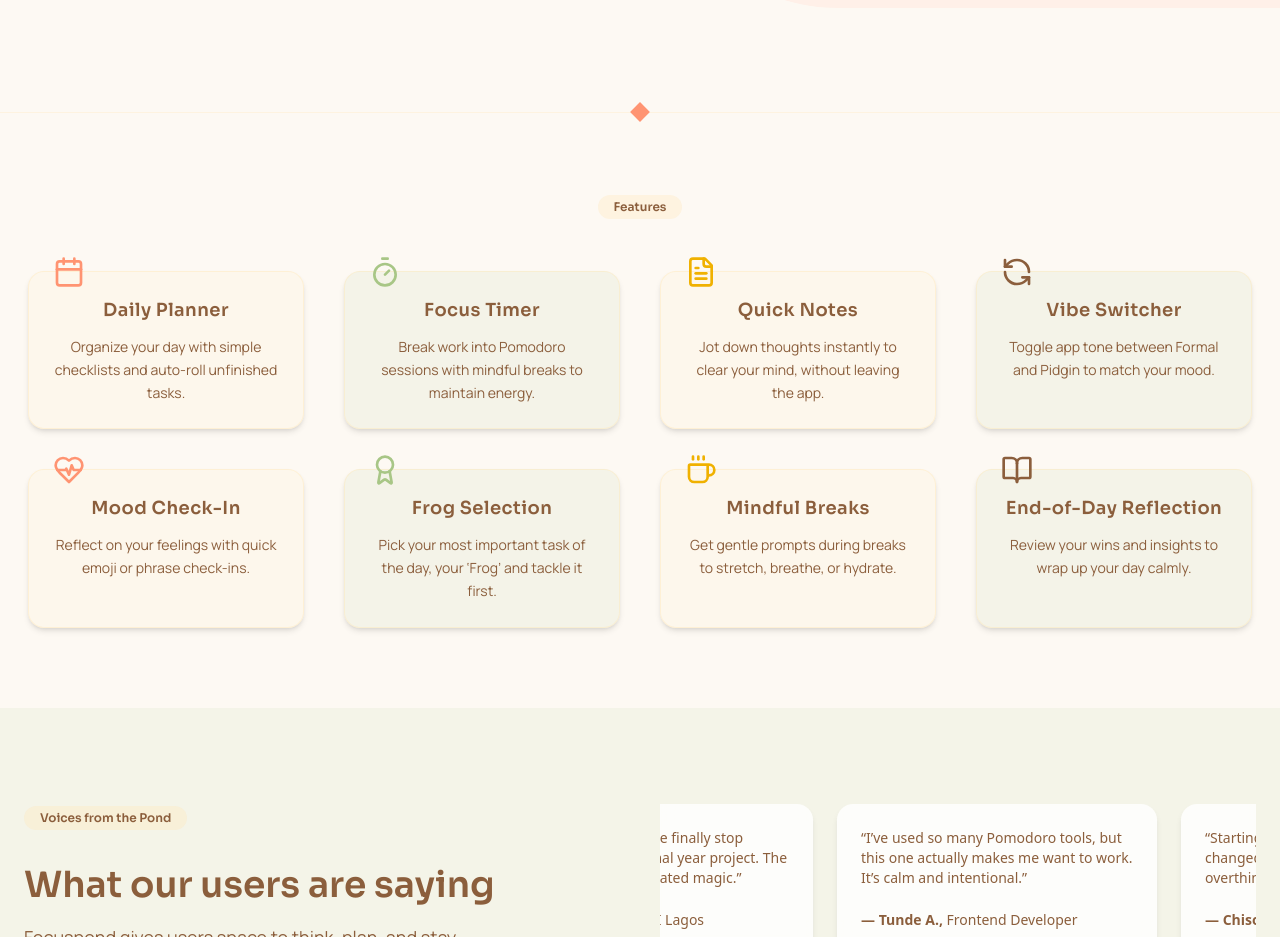
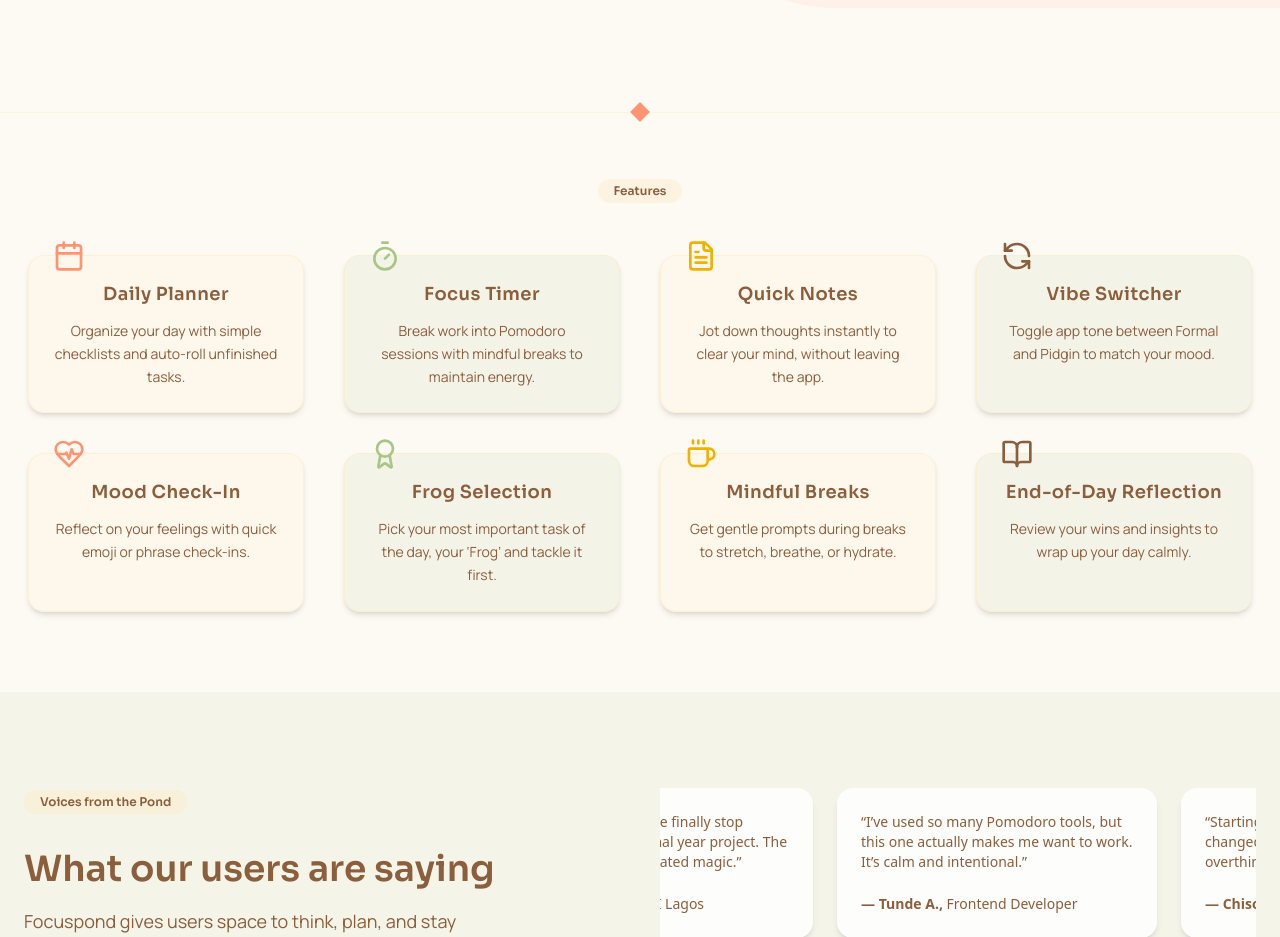
Before and after one commit to liannmaka/Focuspond, a Next.js app: page / in a window 1280 px wide. Shown: the part 2960-3897 px from the top of the page. Built offline with nearby package versions, Linux system fonts and the light colour scheme.

Commit message:
chore: updated feature component

```diff
--- a/src/app/(landing-page)/_components/Features.tsx
+++ b/src/app/(landing-page)/_components/Features.tsx
@@ -6,7 +6,7 @@ const Features = () => {
   return (
     <>
       <SectionDivider />
-      <section className="pt-14 pb-20">
+      <section className="pt-10 pb-20">
         <div className="container mx-auto px-7">
           <div className="text-center mb-5">
             <Badge title="Features" />
```
